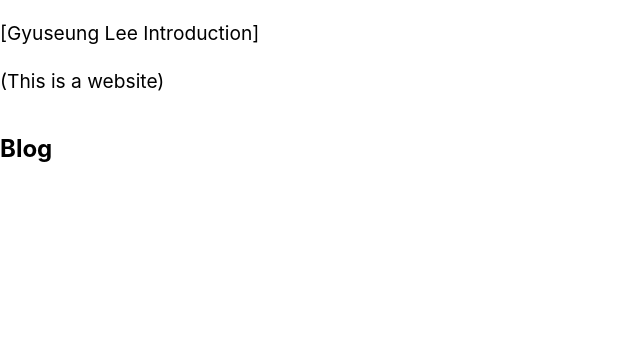
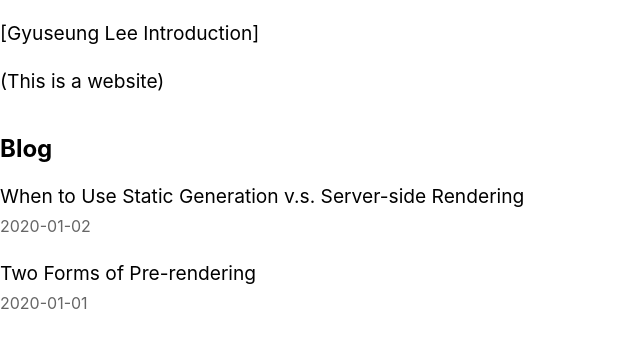
Before and after one commit to leegyuseung/nextjs-practice, a Next.js app: page / in a window 1280 px wide. Shown: the top 348 px of the page, without its empty margins (0-640 px from the left). Built offline with nearby package versions, Linux system fonts and the light colour scheme.

Commit message:
getStaticProps를 이용한 포스트 리스트 나열

```diff
--- a/pages/index.tsx
+++ b/pages/index.tsx
@@ -1,9 +1,13 @@
-import type { NextPage } from "next";
+import type { GetStaticProps, NextPage } from "next";
 import Head from "next/head";
-import Image from "next/image";
+import { getSortedPostsData } from "../lib/post";
 import homeStyles from "../styles/Home.module.css";
 
-const Home: NextPage = () => {
+const Home = ({
+  allPostsData,
+}: {
+  allPostsData: { date: string; title: string; id: string }[];
+}) => {
   return (
     <div>
       <Head>
@@ -17,10 +21,27 @@
       </section>
       <section className={`${homeStyles.headingMd} ${homeStyles.padding1px}`}>
         <h2 className={homeStyles.headingLg}>Blog</h2>
-        <ul className={homeStyles.list}></ul>
+        <ul className={homeStyles.list}>
+          {allPostsData.map(({ id, title, date }) => (
+            <li className={homeStyles.listItem} key={id}>
+              <a>{title}</a>
+              <br />
+              <small className={homeStyles.lightText}>{date}</small>
+            </li>
+          ))}
+        </ul>
       </section>
     </div>
   );
 };
 
 export default Home;
+
+export const getStaticProps: GetStaticProps = async () => {
+  const allPostsData = getSortedPostsData();
+  return {
+    props: {
+      allPostsData,
+    },
+  };
+};
--- a/styles/Home.module.css
+++ b/styles/Home.module.css
@@ -18,3 +18,11 @@
   padding: 0;
   margin: 0;
 }
+
+.lightText {
+  color: #666;
+}
+
+.listItem {
+  margin: 0 0 1.25rem;
+}
```
